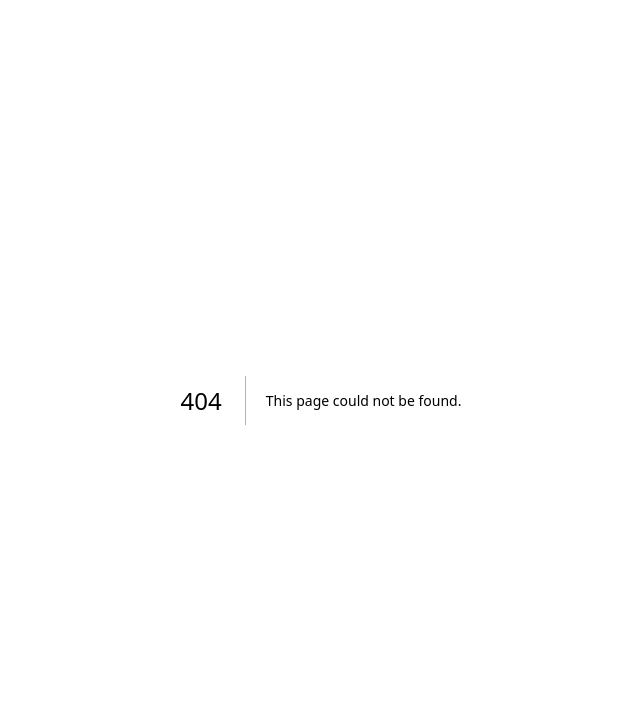
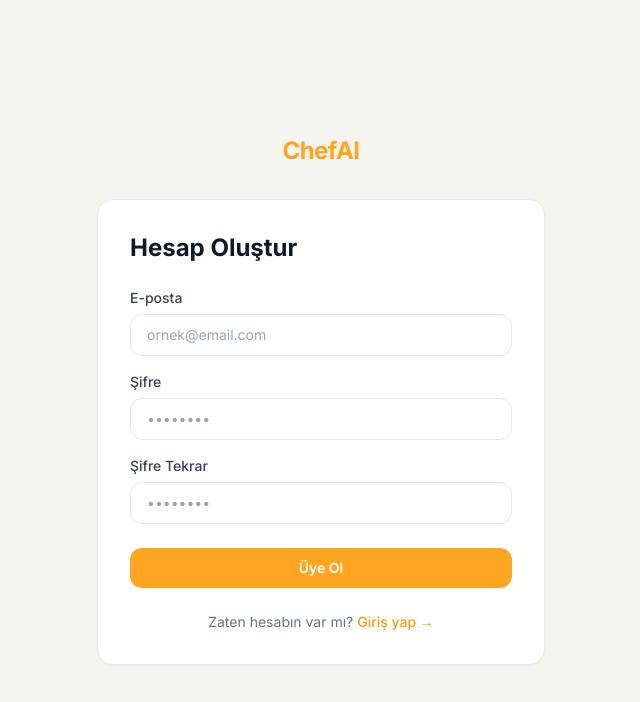
Before and after one commit to mertgrz24/chef-ai, a Next.js app: page /signup in a window 1280 px wide. Before the commit this address had no page. Shown: the top 702 px of the page, without its empty margins (319-959 px from the left). Built offline with nearby package versions, Linux system fonts and the light colour scheme.

Commit message:
feat: add login and signup pages

```diff
--- /dev/null
+++ b/app/(auth)/layout.tsx
@@ -0,0 +1,19 @@
+import Link from 'next/link'
+
+export default function AuthLayout({ children }: { children: React.ReactNode }) {
+  return (
+    <div
+      className="flex min-h-screen flex-col items-center justify-center"
+      style={{ backgroundColor: '#f5f5f0' }}
+    >
+      <Link
+        href="/"
+        className="mb-8 text-2xl font-bold tracking-tight"
+        style={{ color: '#ffa51f' }}
+      >
+        ChefAI
+      </Link>
+      {children}
+    </div>
+  )
+}
--- /dev/null
+++ b/app/(auth)/login/page.tsx
@@ -0,0 +1,70 @@
+'use client'
+
+import Link from 'next/link'
+import { motion } from 'framer-motion'
+import { useState } from 'react'
+
+export default function LoginPage() {
+  const [email, setEmail] = useState('')
+  const [password, setPassword] = useState('')
+
+  function handleSubmit(e: React.FormEvent) {
+    e.preventDefault()
+    console.log('Login attempt:', { email, password })
+  }
+
+  return (
+    <motion.div
+      initial={{ opacity: 0, y: 24 }}
+      animate={{ opacity: 1, y: 0 }}
+      transition={{ duration: 0.35, ease: 'easeOut' }}
+      className="w-full max-w-md rounded-2xl border bg-white p-8 shadow-sm"
+      style={{ borderColor: '#ebebeb' }}
+    >
+      <h1 className="mb-6 text-2xl font-bold text-gray-900">
+        Tekrar hoş geldin 👋
+      </h1>
+
+      <form onSubmit={handleSubmit} className="flex flex-col gap-4">
+        <div className="flex flex-col gap-1.5">
+          <label className="text-sm font-medium text-gray-700">E-posta</label>
+          <input
+            type="email"
+            value={email}
+            onChange={(e) => setEmail(e.target.value)}
+            placeholder="ornek@email.com"
+            required
+            className="rounded-xl border border-gray-200 px-4 py-2.5 text-sm outline-none transition focus:border-amber-400 focus:ring-2 focus:ring-amber-100"
+          />
+        </div>
+
+        <div className="flex flex-col gap-1.5">
+          <label className="text-sm font-medium text-gray-700">Şifre</label>
+          <input
+            type="password"
+            value={password}
+            onChange={(e) => setPassword(e.target.value)}
+            placeholder="••••••••"
+            required
+            className="rounded-xl border border-gray-200 px-4 py-2.5 text-sm outline-none transition focus:border-amber-400 focus:ring-2 focus:ring-amber-100"
+          />
+        </div>
+
+        <button
+          type="submit"
+          className="mt-2 w-full rounded-xl py-2.5 text-sm font-semibold text-white transition hover:opacity-90 active:scale-[0.98]"
+          style={{ backgroundColor: '#ffa51f' }}
+        >
+          Giriş Yap
+        </button>
+      </form>
+
+      <p className="mt-6 text-center text-sm text-gray-500">
+        Hesabın yok mu?{' '}
+        <Link href="/signup" className="font-medium text-amber-500 hover:underline">
+          Üye ol →
+        </Link>
+      </p>
+    </motion.div>
+  )
+}
--- /dev/null
+++ b/app/(auth)/signup/page.tsx
@@ -0,0 +1,83 @@
+'use client'
+
+import Link from 'next/link'
+import { motion } from 'framer-motion'
+import { useState } from 'react'
+
+export default function SignupPage() {
+  const [email, setEmail] = useState('')
+  const [password, setPassword] = useState('')
+  const [confirmPassword, setConfirmPassword] = useState('')
+
+  function handleSubmit(e: React.FormEvent) {
+    e.preventDefault()
+    console.log('Signup attempt:', { email, password, confirmPassword })
+  }
+
+  return (
+    <motion.div
+      initial={{ opacity: 0, y: 24 }}
+      animate={{ opacity: 1, y: 0 }}
+      transition={{ duration: 0.35, ease: 'easeOut' }}
+      className="w-full max-w-md rounded-2xl border bg-white p-8 shadow-sm"
+      style={{ borderColor: '#ebebeb' }}
+    >
+      <h1 className="mb-6 text-2xl font-bold text-gray-900">
+        Hesap Oluştur
+      </h1>
+
+      <form onSubmit={handleSubmit} className="flex flex-col gap-4">
+        <div className="flex flex-col gap-1.5">
+          <label className="text-sm font-medium text-gray-700">E-posta</label>
+          <input
+            type="email"
+            value={email}
+            onChange={(e) => setEmail(e.target.value)}
+            placeholder="ornek@email.com"
+            required
+            className="rounded-xl border border-gray-200 px-4 py-2.5 text-sm outline-none transition focus:border-amber-400 focus:ring-2 focus:ring-amber-100"
+          />
+        </div>
+
+        <div className="flex flex-col gap-1.5">
+          <label className="text-sm font-medium text-gray-700">Şifre</label>
+          <input
+            type="password"
+            value={password}
+            onChange={(e) => setPassword(e.target.value)}
+            placeholder="••••••••"
+            required
+            className="rounded-xl border border-gray-200 px-4 py-2.5 text-sm outline-none transition focus:border-amber-400 focus:ring-2 focus:ring-amber-100"
+          />
+        </div>
+
+        <div className="flex flex-col gap-1.5">
+          <label className="text-sm font-medium text-gray-700">Şifre Tekrar</label>
+          <input
+            type="password"
+            value={confirmPassword}
+            onChange={(e) => setConfirmPassword(e.target.value)}
+            placeholder="••••••••"
+            required
+            className="rounded-xl border border-gray-200 px-4 py-2.5 text-sm outline-none transition focus:border-amber-400 focus:ring-2 focus:ring-amber-100"
+          />
+        </div>
+
+        <button
+          type="submit"
+          className="mt-2 w-full rounded-xl py-2.5 text-sm font-semibold text-white transition hover:opacity-90 active:scale-[0.98]"
+          style={{ backgroundColor: '#ffa51f' }}
+        >
+          Üye Ol
+        </button>
+      </form>
+
+      <p className="mt-6 text-center text-sm text-gray-500">
+        Zaten hesabın var mı?{' '}
+        <Link href="/login" className="font-medium text-amber-500 hover:underline">
+          Giriş yap →
+        </Link>
+      </p>
+    </motion.div>
+  )
+}
```
